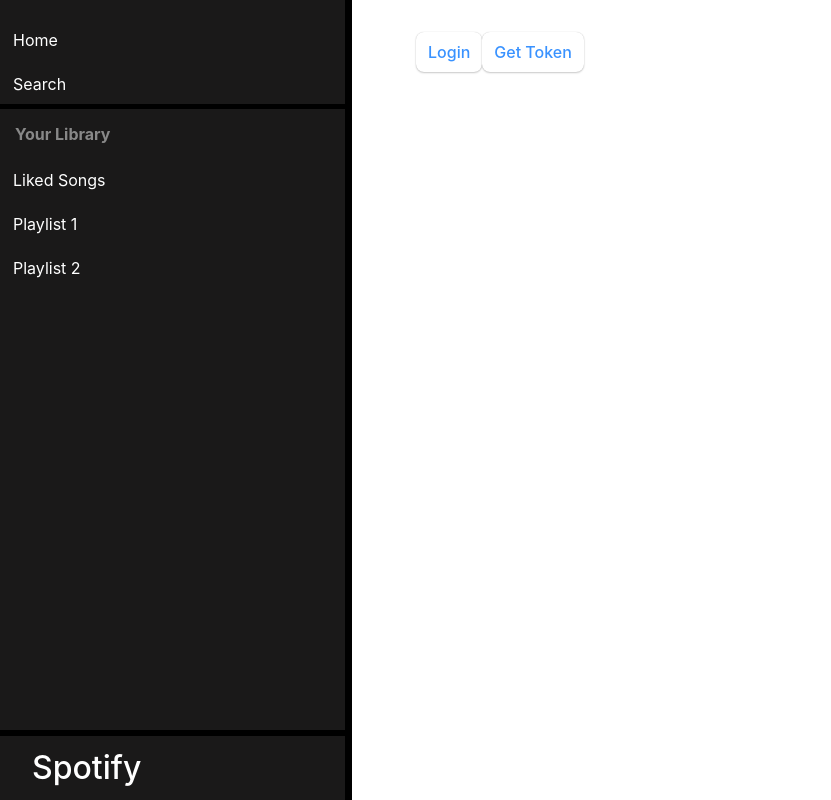
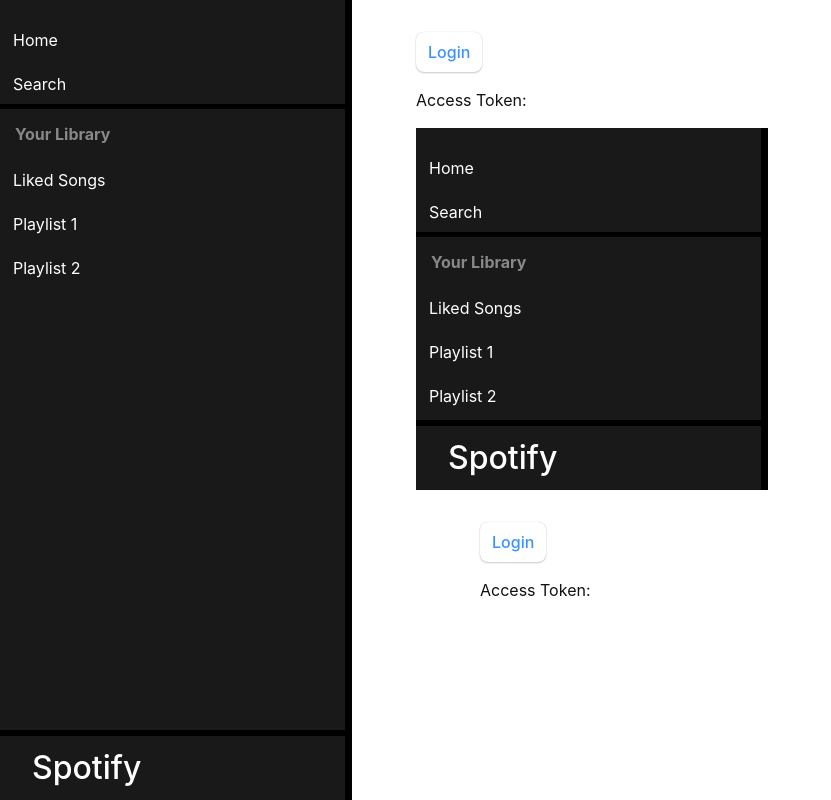
Before and after one commit to vworo/Beat-Box, a React (Vite) app: page /app in a window 1280 px wide. Shown: the whole page, without its empty margins (0-831 px from the left). Built offline with nearby package versions, Linux system fonts and the light colour scheme.

Commit message:
Made side navbar it's own component

```diff
--- a/src/App.jsx
+++ b/src/App.jsx
@@ -1,9 +1,11 @@
-import axios from "axios";
-import { useState, useEffect } from 'react'
+import { useState, useEffect } from 'react';
+import NavigationSidebar from "./components/NavigationSidebar";
+import { Outlet, Link } from "react-router-dom";
+import React from "react";
+
 
 // Spotify OAuth URLs/redirects
 const client_id = 'db3fb3b60f7c44cf843733eb2c0976bf';
-const client_secret = 'cdfb228fe09841ef863840d271a8d739';
 const redirect_uri = 'http://localhost:5173';
 let server_url = 'https://accounts.spotify.com/authorize';
 server_url += '?response_type=token';
@@ -20,44 +22,31 @@
     window.location.href = server_url;
   };
 
-  // Call api to get token
-  const getToken = () => {
-
-    // Create URL for axios with the relevant headers and client data
-    const url = 'https://accounts.spotify.com/api/token';
-    const data = 'grant_type=client_credentials';
-    const config = {
-      headers: {
-        'Content-Type': 'application/x-www-form-urlencoded',
-        'Authorization': 'Basic ' + btoa(client_id + ':' + client_secret)
-      }
-    };
-
-    // Make request to server with above data
-    axios.post(url, data, config)
-    .then((response) => {
-      setAccessToken(response.data.access_token);
-    })
-    .catch((error) => {
-      console.log(error);
-    });
-  }
-
-  // ??? Not sure but correctly updates the usestate
-  //TODO: Check why this is executing twice upon page load
+  // Add this effect to extract the token from the URL after the user is redirected back to the app
   useEffect(() => {
-    console.log('Access token changed:', accessToken);
-  }, [accessToken]);
+    const params = new URLSearchParams(window.location.hash.substr(1));
+    const token = params.get('access_token');
+    if (token) {
+      setAccessToken(token);
+    }
+  }, []);
 
   return (
-    <div>
-      <button onClick={ authorize }>Login</button>
-      <button onClick={ getToken }>Get Token</button>
-    </div>
+    <React.Fragment>
+      <NavigationSidebar />
+
+      <div id="detail">
+        <div className="top-navbar">
+          <button onClick={ authorize }>Login</button>
+          <p>Access Token: {accessToken}</p>
+        </div>
+        <Outlet />
+      </div>
+    </React.Fragment>
+
   )
 }
 
 export default App
 
 // client id : db3fb3b60f7c44cf843733eb2c0976bf
-// client secret: cdfb228fe09841ef863840d271a8d739
--- a/src/Root.jsx
+++ /dev/null
@@ -1,36 +0,0 @@
-import React from "react";
-import { Outlet, Link } from "react-router-dom";
-import { useState } from "react";
-
-export default function Root() {
-  return (
-    <React.Fragment>
-      <div id="sidebar">
-        <h1>Spotify</h1>
-        <nav>
-          <ul>
-            <li>
-              <Link to={'/home'}>Home</Link>
-            </li>
-            <li className="link-border">
-              <Link to={'/home'}>Search</Link>
-            </li>
-            <h2 className="library">Your Library</h2>
-            <li>
-              <Link to={'/app'}>Liked Songs</Link>
-            </li>
-            <li>
-              <Link to={'/home'}>Playlist 1</Link>
-            </li>
-            <li>
-              <Link to={'/home'}>Playlist 2</Link>
-            </li>
-          </ul>
-        </nav>
-      </div>
-    <div id="detail">
-      <Outlet />
-    </div>
-    </React.Fragment>
-  );
-};
--- /dev/null
+++ b/src/components/NavigationSidebar.jsx
@@ -0,0 +1,30 @@
+import React from "react";
+import { Outlet, Link } from "react-router-dom";
+
+export default function NavigationSidebar() {
+  return (
+    <div id="sidebar">
+      <h1>Spotify</h1>
+      <nav>
+        <ul>
+          <li>
+            <Link to={'/home'}>Home</Link>
+          </li>
+          <li className="link-border">
+            <Link to={'/home'}>Search</Link>
+          </li>
+          <h2 className="library">Your Library</h2>
+          <li>
+            <Link to={'/app'}>Liked Songs</Link>
+          </li>
+          <li>
+            <Link to={'/home'}>Playlist 1</Link>
+          </li>
+          <li>
+            <Link to={'/home'}>Playlist 2</Link>
+          </li>
+        </ul>
+      </nav>
+    </div>
+  );
+}
```
Also changed, not shown: src/main.jsx (+1 -14 lines).
